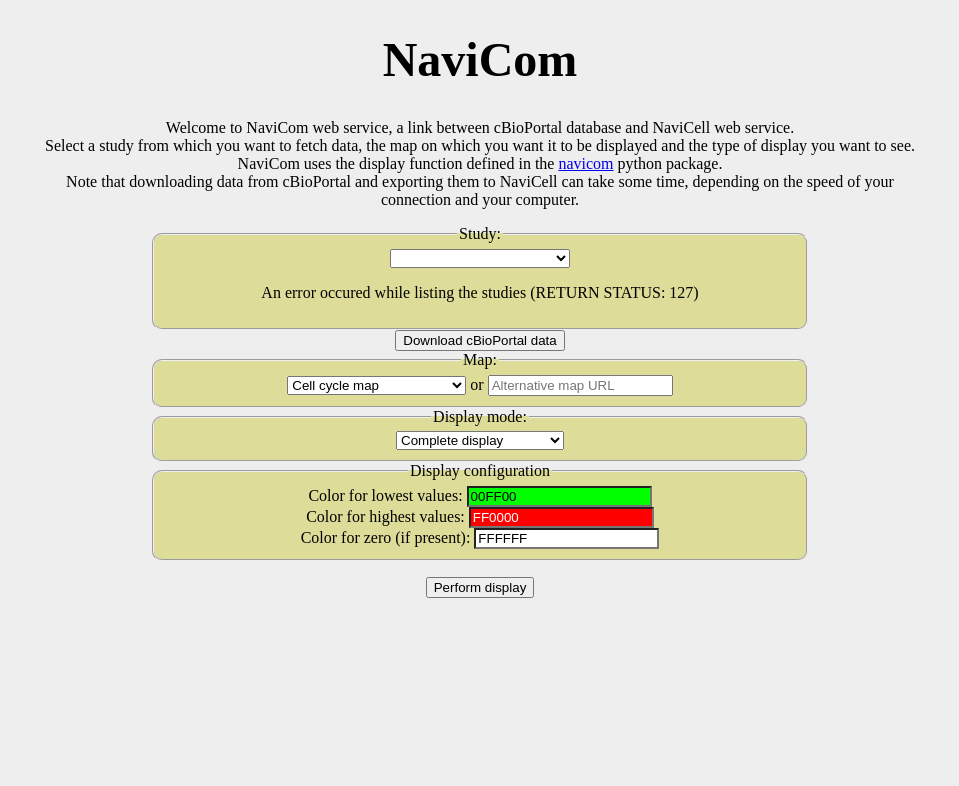
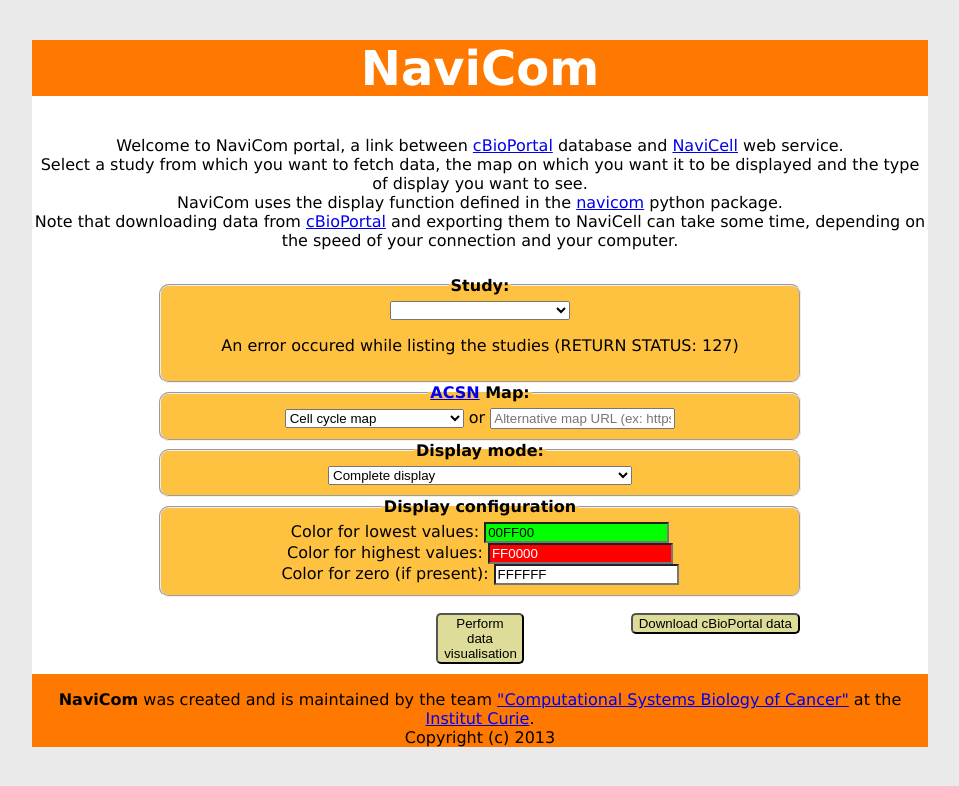
Before and after one commit to MathurinD/NaviCom_portal, a PHP site: page /bridge.php in a window 1280 px wide. Shown: the top 786 px of the page, without its empty margins (160-1119 px from the left). Run offline with PHP 8.4, Linux system fonts and the light colour scheme; some libraries are stand-ins or nearby versions.

Commit message:
Change color scheme to match ACSN
Change color scheme to orange and grey
Various minor fix concerning names
Add links to ACSN and cBioPortal
Fix unclosed table

```diff
--- a/bridge.css
+++ b/bridge.css
@@ -1,19 +1,41 @@
+html {
+	background: rgb(234, 234, 234);
+}
+
 body {
 	text-align: center;
-	background: #EEEEEE;
+	background: rgb(255, 120, 0);
 	margin: auto;
+	margin-top: 0px;
+	padding-top: 0px;
 	width: 70%;
+	font-family: Verdana,"Bitstream Vera Sans", "Lucida Grande",sans-serif;
+}
+
+section {
+	background: white;
 }
 
 h1 {
 	font-size: 3em;
+	background: rgb(255, 120, 0);
+	color: white;
+}
+
+form {
+	padding: 10px;
 }
 
 table, fieldset {
 	width: 70%;
-	background: #DDDD99;
+	background: rgb(255, 193, 64);
 	margin: auto;
 	border-radius: 10px;
+}
+
+button {
+	background: #DDDD99;
+	border-radius: 5px;
 }
 
 td {
@@ -21,6 +43,7 @@
 }
 
 legend {
+	font-weight: bold;
 }
 
 #logs {
@@ -35,3 +58,13 @@
         top: 40%;
         left: 45%;
 }
+
+#nc_perform {
+	width: 10%;
+	height: 5%;
+}
+
+#data_download {
+	position: absolute;
+	right: 25%;
+}
--- a/bridge.php
+++ b/bridge.php
@@ -13,93 +13,21 @@
 		<meta charset="utf-8">
 	</head>
 	<body>
+		<section>
 		<noscript>
 		This page relies on javascript to perform its functions. You must allow javascript in your browser to be able to use it.
 		</noscript>
-		<script>
-			$(document).ready(function(){
-				var form = document.getElementById("nc_config")
-				$("form").append("<input type='hidden' value='none' name='perform' id='perform'>");
-				var url_post = document.createElement("input");
-				url_post.setAttribute("type", "hidden");
-				url_post.setAttribute("value", "");
-				url_post.setAttribute("id", "url");
-				url_post.setAttribute("name", "url");
-				form.appendChild(url_post)
-				var id_post = document.createElement("input");
-				id_post.setAttribute("type", "hidden");
-				id_post.setAttribute("value", 0);
-				id_post.setAttribute("id", "id");
-				id_post.setAttribute("name", "id");
-				form.appendChild(id_post);
-				form.setAttribute("method", "post");
-				form.setAttribute("action", "./cgi-bin/navicom_cgi.py");
-			});
-		</script>
 
 		<h1>NaviCom</h1>
 
 		<p>
-			Welcome to NaviCom web service, a link between cBioPortal database and NaviCell web service.<br/>
+			Welcome to NaviCom portal, a link between <a href="http://www.cbioportal.org">cBioPortal</a> database and <a href="http://navicell.curie.fr">NaviCell</a> web service.<br/>
 			Select a study from which you want to fetch data, the map on which you want it to be displayed and the type of display you want to see.<br/>
 			NaviCom uses the display function defined in the <a href="https://github.com/MathurinD/navicom">navicom</a> python package.<br/>
-			Note that downloading data from cBioPortal and exporting them to NaviCell can take some time, depending on the speed of your connection and your computer.<br/>
+			Note that downloading data from <a href="http://www.cbioportal.org">cBioPortal</a> and exporting them to NaviCell can take some time, depending on the speed of your connection and your computer.<br/>
 		</p>
 
-		<!--
-		<h2>Possibility 1</h2>
-
-		<form id="nc_config_bis">
-			<table>
-			<tr>
-				<td><label for="study_selection">Study:</label></td>
-				<td>
-				<select >
-					<option value="empty"></option>
-				</select>
-				</td>
-				<td>
-					or
-				</td>
-				<td>
-					<input type="file">
-				</td>
-			</tr>
-			<tr>
-				<td><label for="map_selection">Map:</label></td>
-				<td>
-				<select >
-					<option value="global_map">ACSN global map</option>
-				</select>
-				</td>
-				<td>
-					or
-				</td>
-				<td>
-					<input type="file">
-				</td>
-			</tr>
-			<tr>
-				<td><label for="display_selection">Display mode:</label></td>
-				<td colspan=2>
-				<select>
-					<option value="completeDisplay">Complete display</option>
-					<option value="displayOmics">Omics display</option>
-					<option value="completeExport">Complete export</option>
-				</select>
-				</td>
-			</tr>
-			</table>
-
-				<button id="nc_perform" onclick="exec_navicom()">Perform display</button><br/>
-
-				<label for="display_config">Display configuration</label>
-		</form>
-
-		<h2>Possibility 2</h2>
-		-->
-
-		<form id="nc_config" target="_blank">
+		<form id="nc_config" target="_blank" method="post" action="./cgi-bin/navicom_cgi.py">
 			<table>
 				<fieldset>
 				<legend for="study_selection">Study:</legend>
@@ -131,10 +59,9 @@
 				?>
 				<!--or <input type="file" id="study_file">-->
 				</fieldset>
-				<button id="data_download" onclick="download_data()" type="button">Download cBioPortal data</button>
 
 				<fieldset>
-				<legend for="map_selection">Map:</legend>
+				<legend for="map_selection"><a href="http://acsn.curie.fr">ACSN</a> Map:</legend>
 				<select id="map_selection" name="map_selection">
 					<option value="acsn" title="The global map of ACSN">ACSN global map</option>
 					<option value="apoptosis" title="Apoptosis and mitochondria metabolism map">Apoptosis map</option>
@@ -143,7 +70,7 @@
 					<option value="cellcycle" title="Cell cycle map" selected>Cell cycle map</option>
 					<option value="dnarepair" title="DNA repair map">DNA repair map</option>
 				</select>
-				or <input type="text" title="URL of a NaviCell map" id="map_url" placeholder="Alternative map URL"/>
+				or <input type="text" title="URL of a NaviCell map" id="map_url" placeholder="Alternative map URL (ex: https://navicell.curie.fr/navicell/maps/ewing/master/)"/>
 				</fieldset>
 				<!-- TODO input fields to specify local data or another map -->
 
@@ -152,9 +79,9 @@
 				<select id="display_selection" name="display_selection">
 					<option value="completeDisplay" title="A dense display with as many data as possible displayed on the map" selected>Complete display</option>
 					<!--<option value="displayOmics" title="Display on omics data available in the dataset">Omics display</option>-->
-					<!--<option value="completeExport" title="Export all data available for the dataset to  NaviCell">Complete export</option>-->
-					<option value="displayMethylome" title="Display methylation data on top of RNA data">Display methylation data</option>
-					<option value="displayMutations" title="Display mutations data as glyph on top of CNA data">Display mutations data</option>
+					<option value="completeExport" title="Export all data available for the dataset to  NaviCell">Complete export</option>
+					<option value="displayMethylome" title="Display methylation data on top of RNA data">Focus on methylation and transcription</option>
+					<option value="displayMutations" title="Display mutations data as glyph on top of CNA data">Focus on mutations and copy number alteration</option>
 				</select>
 				</fieldset>
 
@@ -165,7 +92,6 @@
 
 				<fieldset>
 					<legend>Display configuration</legend>
-					<!--TODO write a selection-->
 					Color for lowest values: <input class="color" id="low_color" value="00FF00" name="low_color"/><br/>
 					Color for highest values: <input class="color" id="high_color" value="FF0000" name="hight_color"/><br/>
 					Color for zero (if present): <input class="color" id="zero_color" name="zero_color" value"FFFFFF"><br/>
@@ -181,8 +107,22 @@
 				<p>
 					<img src="./ajax-loader.gif" id="loading_spinner"/>
 				</p>
-				<button id="nc_perform" onclick="exec_navicom(); return false" type="button">Perform display</button><br/>
+				<button id="nc_perform" onclick="exec_navicom(); return false" type="button">Perform data visualisation</button>
+				<button id="data_download" onclick="download_data()" type="button">Download cBioPortal data</button>
+				<br/>
+				<input type='hidden' value='none' name='perform' id='perform'>
+				<input type="hidden" value="" id="url" name="url">
+				<input type="hidden" value=0 id="id" name="id">
+			</table>
 		</form>
 
+		</section>
+
+		<footer>
+			<p>
+				<center><b>NaviCom</b> was created and is maintained by the team <a href="http://sysbio.curie.fr/" target="_blank">"Computational Systems Biology of Cancer"</a> at the <a href="http://www.curie.fr">Institut Curie</a>.<br/>
+				Copyright (c) 2013</center>
+			</p>
+		</footer>
 	</body>
 </html>
```
